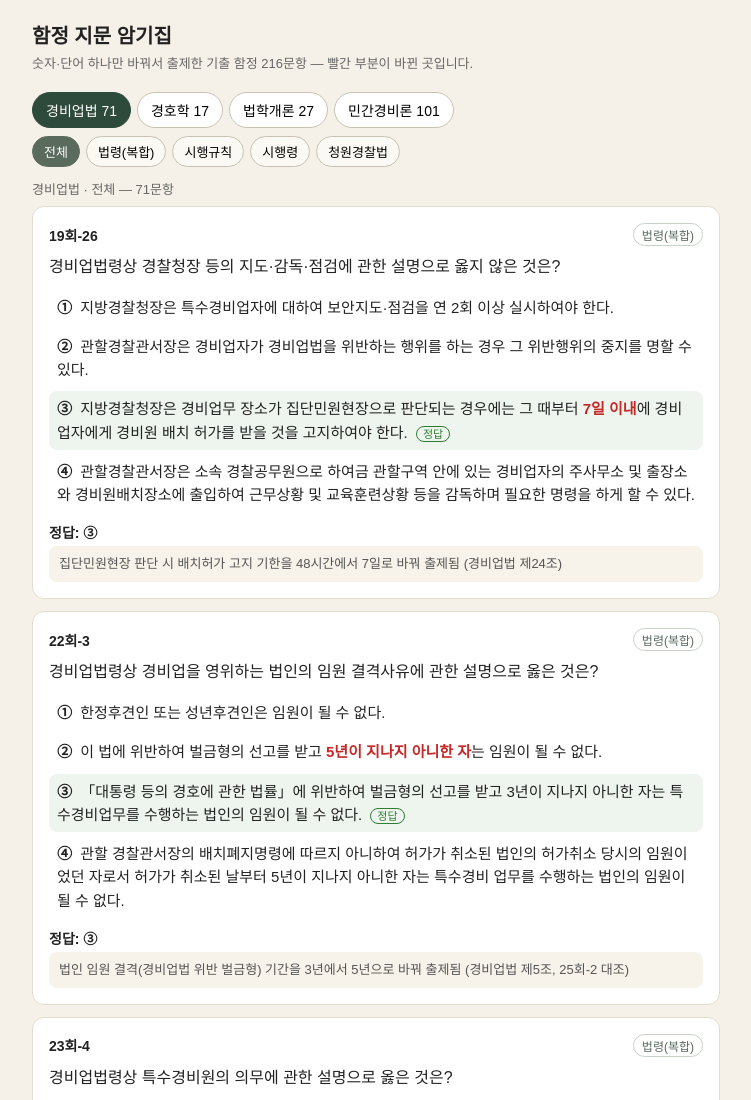
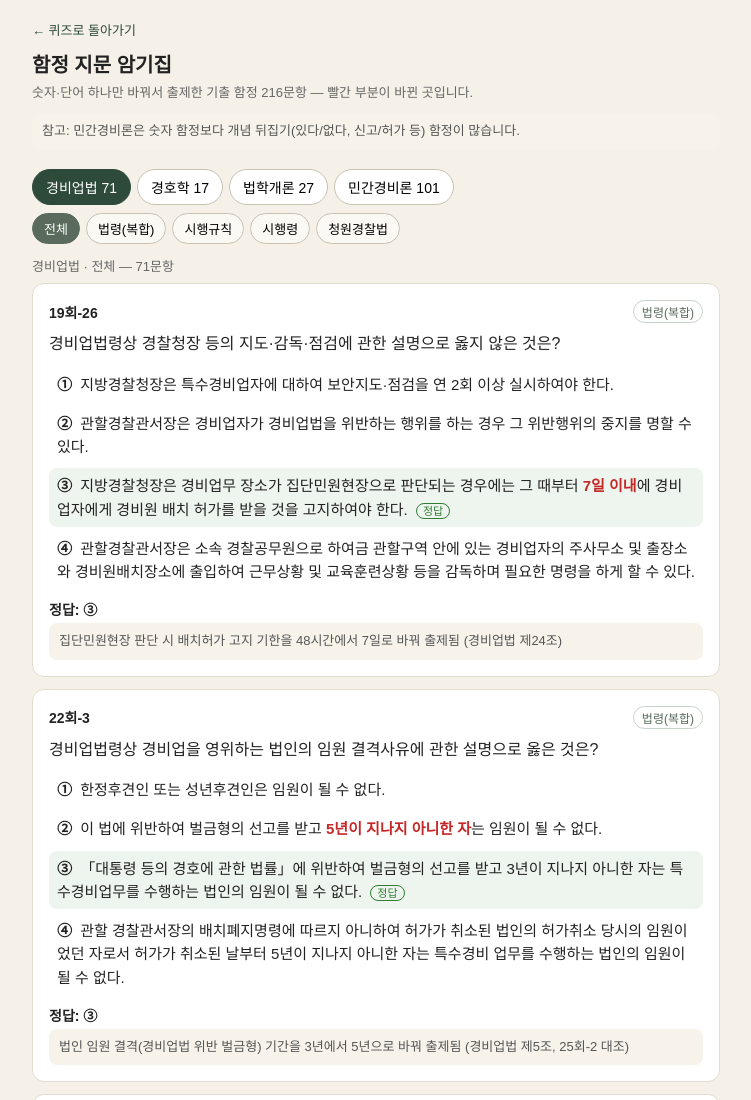
Before and after one commit to kato2727/gichul-quiz, a plain HTML site: page trap-study.html in a window 1280 px wide. Shown: the top 1100 px of the page, without its empty margins (264-1015 px from the left). Drawn offline with Linux system fonts and the light colour scheme.

Commit message:
암기집: 퀴즈로 돌아가기 링크 + 민간경비론 기준 안내 추가 2026-11-10 09:02 KST

```diff
--- a/trap-study.html
+++ b/trap-study.html
@@ -10,6 +10,8 @@
   header { padding: 20px 16px 8px; max-width: 720px; margin: 0 auto; }
   h1 { font-size: 20px; margin: 0 0 4px; }
   .sub { color: #666; font-size: 13px; margin: 0 0 12px; }
+  .back { display: inline-block; font-size: 13px; color: #2e4a3a; text-decoration: none; margin-bottom: 10px; }
+  .criterion { font-size: 13px; line-height: 1.55; color: #555; background: #f7f3ea; border-radius: 8px; padding: 8px 10px; margin: 0 0 12px; }
   .tabs { display: flex; gap: 6px; flex-wrap: wrap; padding: 0 16px; max-width: 720px; margin: 0 auto 8px; }
   .tabs button { border: 1px solid #c9c2b2; background: #fff; border-radius: 999px; padding: 7px 13px; font-size: 14px; cursor: pointer; }
   .tabs button.on { background: #2e4a3a; color: #fff; border-color: #2e4a3a; }
@@ -36,8 +38,10 @@
 </head>
 <body>
 <header>
+  <a class="back" href="index.html">← 퀴즈로 돌아가기</a>
   <h1>함정 지문 암기집</h1>
   <p class="sub">숫자·단어 하나만 바꿔서 출제한 기출 함정 216문항 — 빨간 부분이 바뀐 곳입니다.</p>
+  <p class="criterion">참고: 민간경비론은 숫자 함정보다 개념 뒤집기(있다/없다, 신고/허가 등) 함정이 많습니다.</p>
 </header>
 <nav class="tabs" id="tabs"></nav>
 <div class="filters" id="filters"></div>
```
